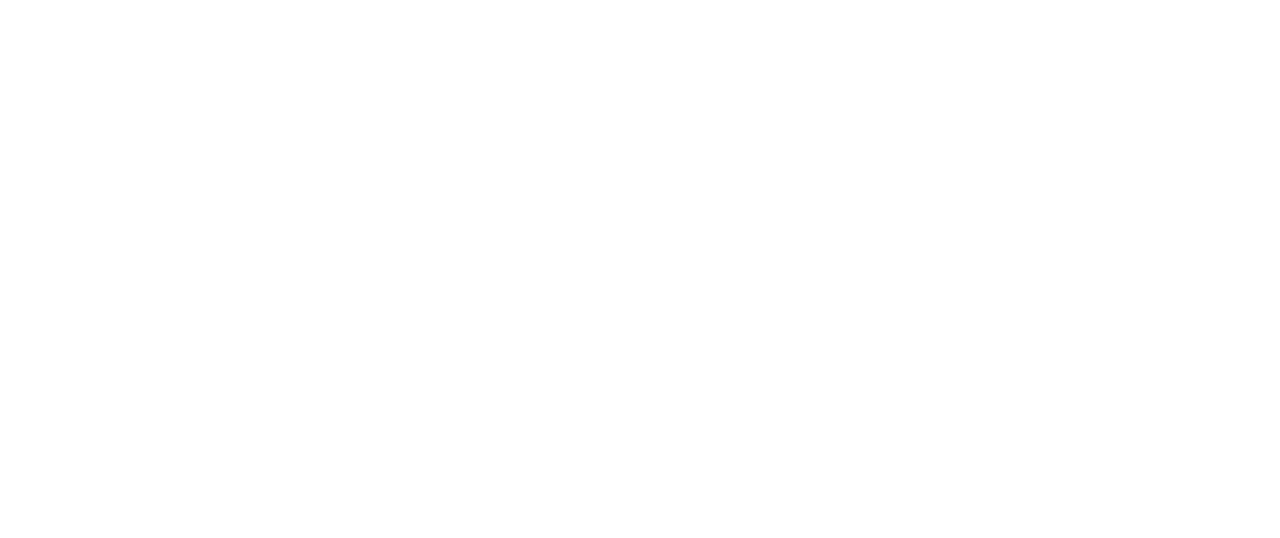
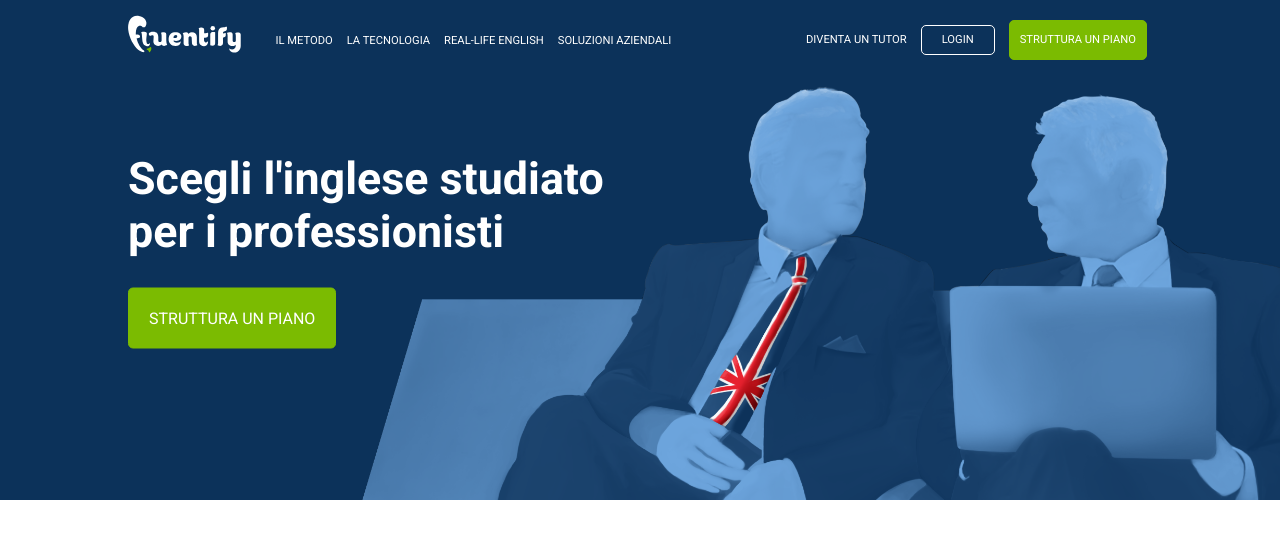
Before and after one commit to RiccardoMurru/html-css-fluentify, a plain HTML site: page index.html in a window 1280 px wide. Drawn offline with Linux system fonts and the light colour scheme.

Commit message:
sezione header

```diff
--- a/index.html
+++ b/index.html
@@ -8,5 +8,55 @@
   </head>
   <body>
 
+    <!-- Header -->
+    <header class="main-header">
+      <div class="container clearfix">
+        <div class="navbar">
+          <!-- Logo -->
+          <div class="logo float">
+            <img src="img/logo.svg" alt="Logo">
+          </div>
+          <!-- Menu centrale -->
+          <nav class="menu nav-menu-ctr float">
+            <ul>
+              <li>
+                <a href="#">il metodo</a>
+              </li>
+              <li>
+                <a href="#">la tecnologia</a>
+              </li>
+              <li>
+                <a href="#">real-life english</a>
+              </li>
+              <li>
+                <a href="#">soluzioni aziendali</a>
+              </li>
+            </ul>
+          </nav>
+          <!-- Menu destra -->
+          <nav class="menu nav-menu-r float">
+            <ul>
+              <li>
+                <a href="#">diventa un tutor</a>
+              </li>
+              <li>
+                <a href="#" class="btn btn-default">login</a>
+              </li>
+              <li>
+                <a href="#" class="btn btn-green btn-small">struttura un piano</a>
+              </li>
+            </ul>
+
+          </nav>
+        </div>
+        <!-- Hero -->
+        <div class="hero">
+          <div class="hero-content wd50">
+            <h1 >Scegli l'inglese studiato per i professionisti</h1>
+            <a href="#" class="btn btn-green btn-large">struttura un piano</a>
+          </div>
+        </div>
+      </div>
+    </header>
   </body>
 </html>
--- a/styles/main.css
+++ b/styles/main.css
@@ -1,4 +1,131 @@
+/* Generali */
 * {
   margin: 0;
   box-sizing: border-box;
 }
+
+body {
+  font-family: 'Roboto', sans-serif;
+  color: grey;
+}
+
+.container {
+  width: 80%;
+  margin: 0 auto;
+}
+
+/* Utilities */
+.float {
+  float: left;
+}
+
+.clearfix::after {
+  content: '';
+  display: table;
+  clear: both;
+}
+
+.wd50 {
+  width: 50%;
+}
+
+.btn {
+  border: 1px solid #fff;
+  border-radius: 5px;
+  display: inline-block;
+  text-decoration: none;
+  color: #fff;
+  text-transform: uppercase;
+}
+
+.btn-default {
+  padding: 5px 20px;
+}
+
+.btn-small {
+  padding: 10px 10px;
+}
+
+.btn-large {
+  padding: 20px;
+}
+
+.btn-green {
+  background-color: #7bbb01;
+  border: 1px solid #7bbb01;
+}
+
+/* Header */
+.main-header {
+  height: 500px;
+  background: #0c325a;
+  background-image: url('../img/background-header.png');
+  background-size: 80%;
+  background-repeat: no-repeat;
+  background-position: 140% 120%;
+
+}
+
+.logo {
+  width: 10%;
+  margin-top: 15px;
+}
+
+.menu {
+  height: 100px;
+  line-height: 110%;
+  margin-top: 20px;
+}
+.nav-menu-ctr {
+  margin-top: 30px;
+  width: 50%;
+}
+
+.nav-menu-r {
+  width: 40%;
+  text-align: right;
+}
+
+.nav-menu-ctr li,
+.nav-menu-r li {
+  list-style: none;
+  display: inline-block;
+  text-transform: uppercase;
+  font-size: 70%;
+  padding: 0 5px;
+}
+
+.nav-menu-ctr a,
+.nav-menu-r a {
+  text-decoration: none;
+  color: #fff;
+}
+
+/* Hover menu */
+.menu a:hover,
+.menu a:focus,
+.menu a:active {
+  transition: 1s;
+  color: #d4c937;
+}
+
+
+/* Hero */
+.hero {
+  position: relative;
+  height: 500px;
+}
+
+.hero-content {
+  position: absolute;
+  top: 50%;
+  left: 0;
+  transform: translateY(-50%);
+
+}
+
+.hero h1 {
+  font-size: 280%;
+  color: #fff;
+  margin-bottom: 30px;
+}
```
Also changed, not shown: 1 other file.
